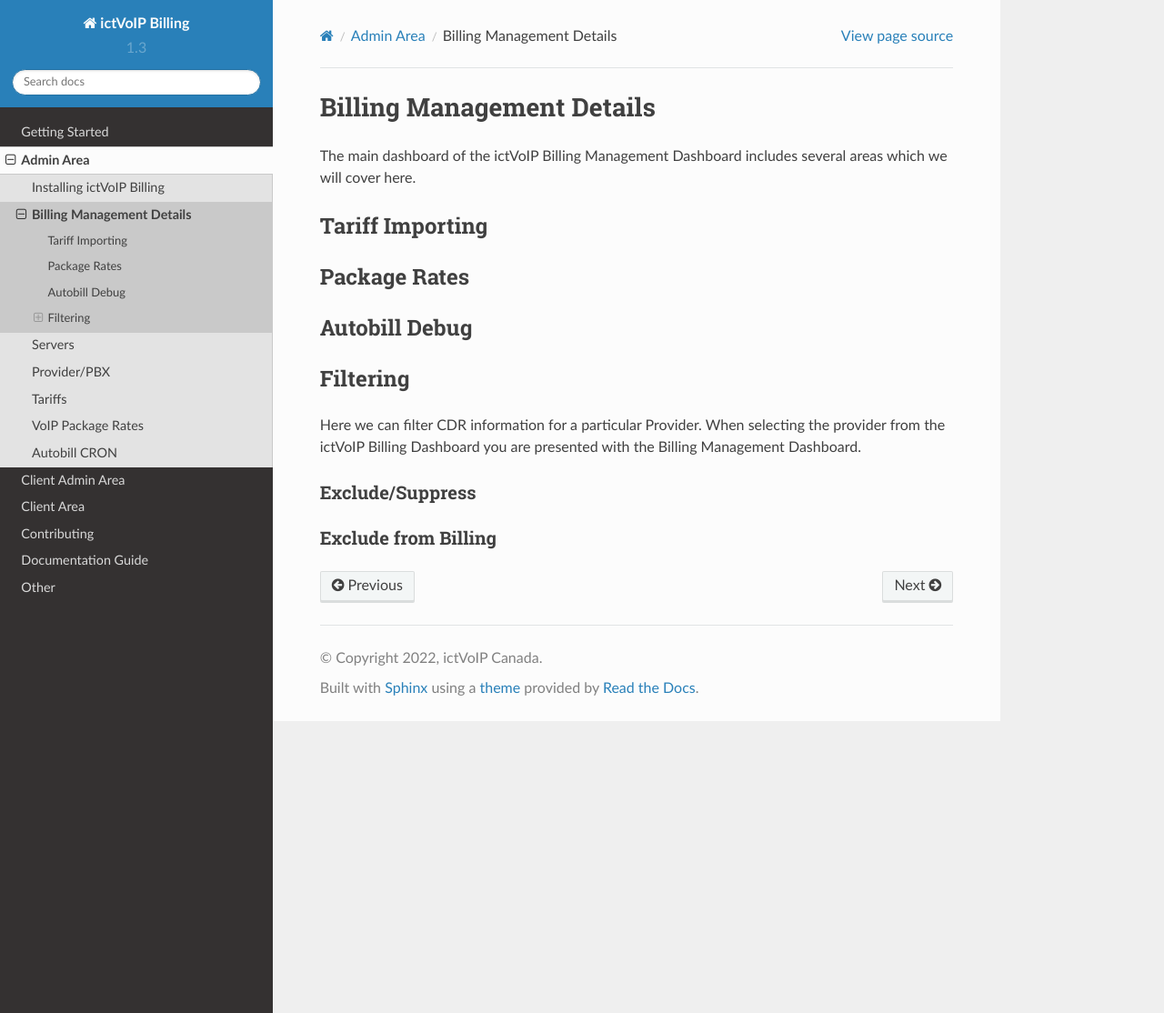
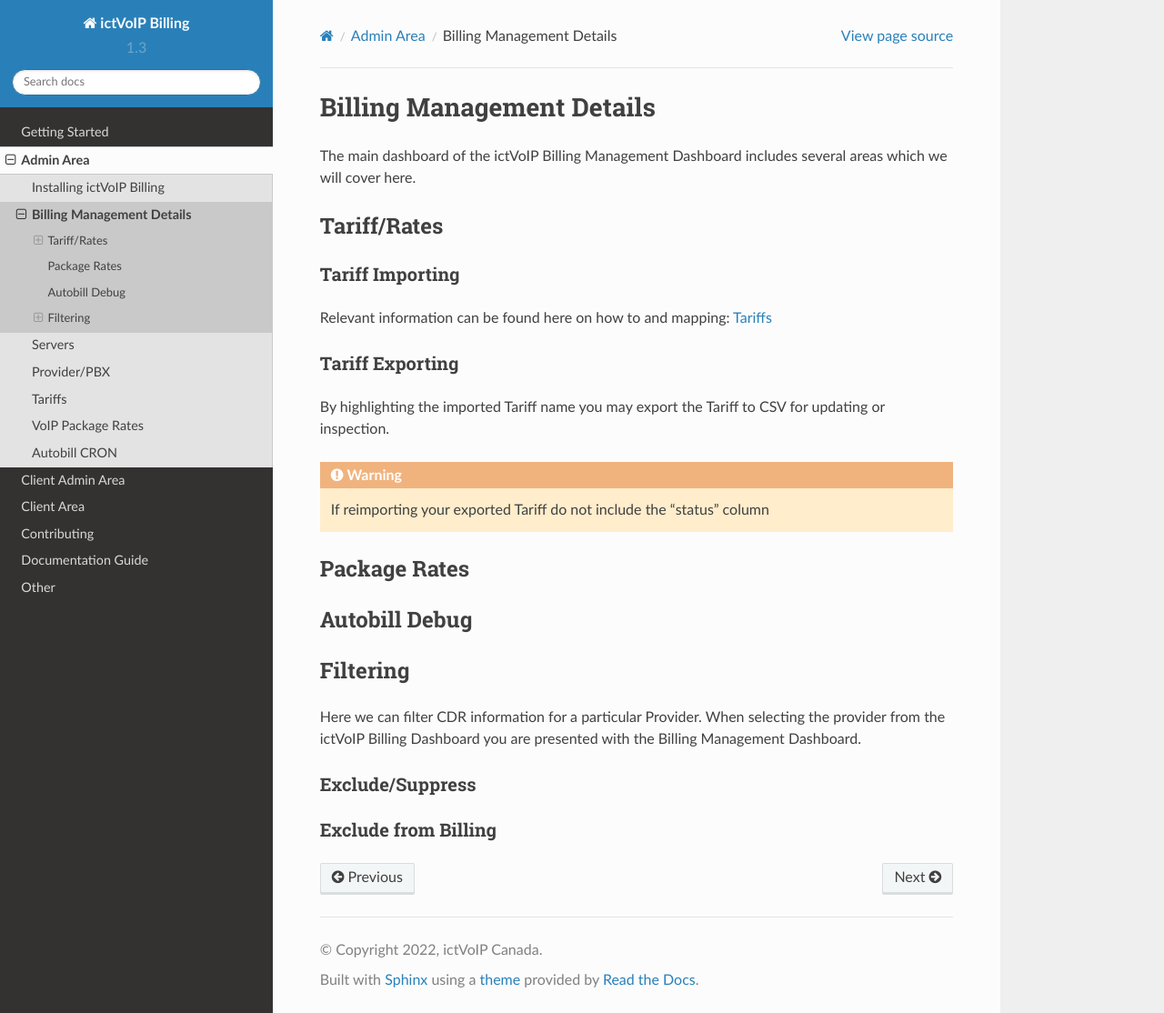
Before and after one commit to ictvoip/ictvoip-docs, a Sphinx documentation site: the page built from docs/source/admin/billing_management.rst, in a window 1280 px wide and 1114 px high. Shown: the whole window at 91% size. Built offline with Sphinx 7.4.7 and the Read the Docs theme 2.0.0, drawn with Linux system fonts in a browser that asks for light colours; pages that are not in the unit, such as notebooks, are missing from menus.

Commit message:
Update billing_management.rst

```diff
--- a/docs/source/admin/billing_management.rst
+++ b/docs/source/admin/billing_management.rst
@@ -4,9 +4,22 @@ Billing Management Details
 
 The main dashboard of the ictVoIP Billing Management Dashboard includes several areas which we will cover here.
 
+Tariff/Rates
+***************
+
 
 Tariff Importing
-******************
+##################
+
+Relevant information can be found here on how to and mapping:  `Tariffs <../admin/tariffs.html>`_
+
+
+Tariff Exporting
+##################
+
+By highlighting the imported Tariff name you may export the Tariff to CSV for updating or inspection.
+
+.. warning:: If reimporting your exported Tariff do not include the "status" column
 
 
 Package Rates
```
